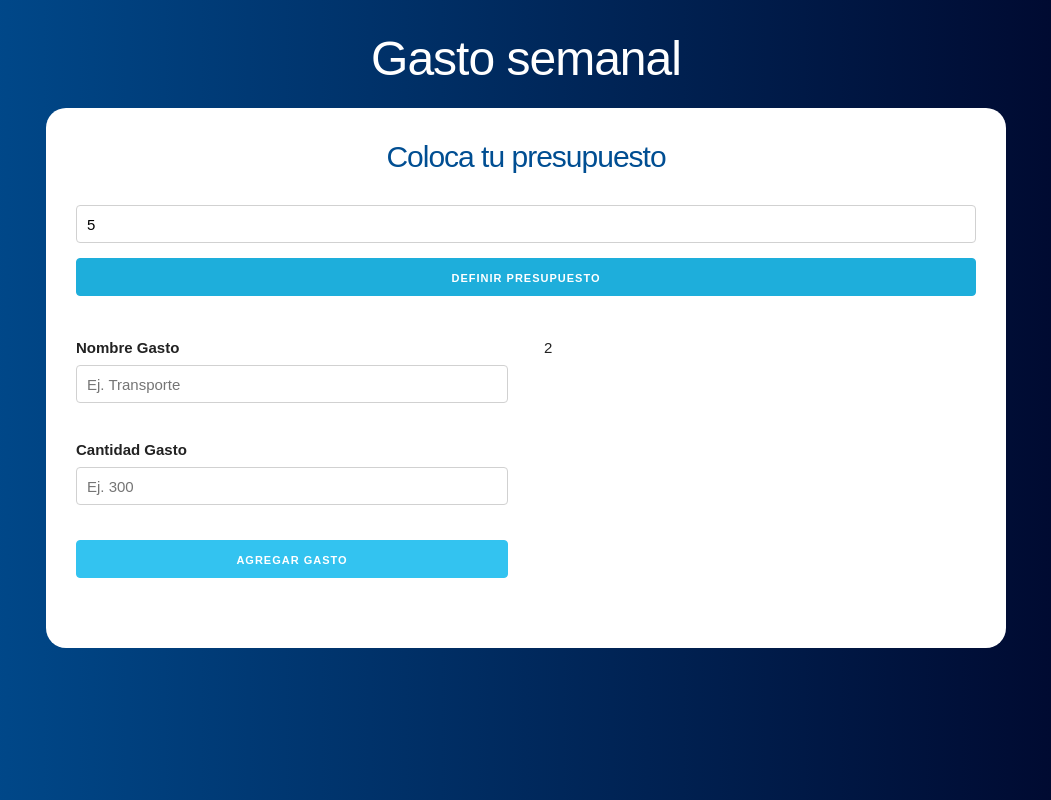
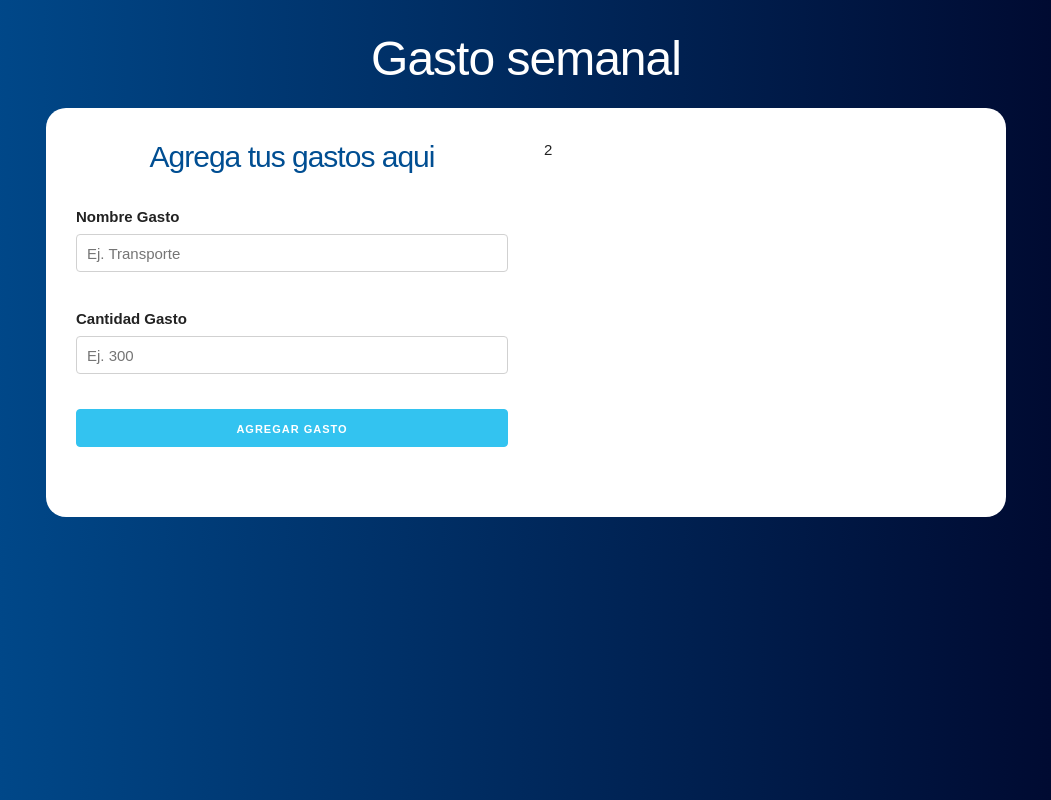
Before and after one commit to rparias/presupuestoReact, a React (Create React App) app: page / in a window 1280 px wide. Both pictures are taken after typing "5" into the empty fields and a click on the input "Definir Presupuesto". Shown: the whole page, without its empty margins (114-1165 px from the left). Built offline with nearby package versions, Linux system fonts and the light colour scheme.

Commit message:
Showing Pregunta conditionally

```diff
--- a/src/App.js
+++ b/src/App.js
@@ -5,22 +5,27 @@ import Formulario from './components/Formulario';
 function App() {
   const [presupuesto, updatePresupuesto] = useState(0);
   const [restante, updateRestante] = useState(0);
+  const [showPregunta, updateShowPregunta] = useState(true);
 
   return (
     <div className="container">
       <header>
         <h1>Gasto semanal</h1>
         <div className="contenido-principal contenido">
+          {showPregunta ? (
             <Pregunta
               updatePresupuesto={updatePresupuesto}
               updateRestante={updateRestante}
+              updateShowPregunta={updateShowPregunta}
             />
+          ) : (
             <div className="row">
               <div className="one-half column">
                 <Formulario />
               </div>
               <div className="one-half column">2</div>
             </div>
+          )}
         </div>
       </header>
     </div>
--- a/src/components/Formulario.js
+++ b/src/components/Formulario.js
@@ -2,6 +2,8 @@ import React, { useState } from 'react';
 
 function Formulario() {
   return (
+    <div>
+      <h2>Agrega tus gastos aqui</h2>
       <form>
         <div className="campo">
           <label>Nombre Gasto</label>
@@ -21,6 +23,7 @@ function Formulario() {
           className="button-primary u-full-width"
         />
       </form>
+    </div>
   );
 }
 
--- a/src/components/Pregunta.js
+++ b/src/components/Pregunta.js
@@ -1,7 +1,7 @@
 import React, { useState } from 'react';
 import Error from './Error';
 
-function Pregunta({ updatePresupuesto, updateRestante }) {
+function Pregunta({ updatePresupuesto, updateRestante, updateShowPregunta }) {
   const [quantity, updateQuantity] = useState(0);
   const [error, updateError] = useState(false);
 
@@ -22,6 +22,7 @@ function Pregunta({ updatePresupuesto, updateRestante }) {
     updateError(false);
     updatePresupuesto(quantity);
     updateRestante(quantity);
+    updateShowPregunta(false);
   };
 
   const validateNumberFormat = () => {
```
Lines whose indentation alone changed are shown as unchanged.
